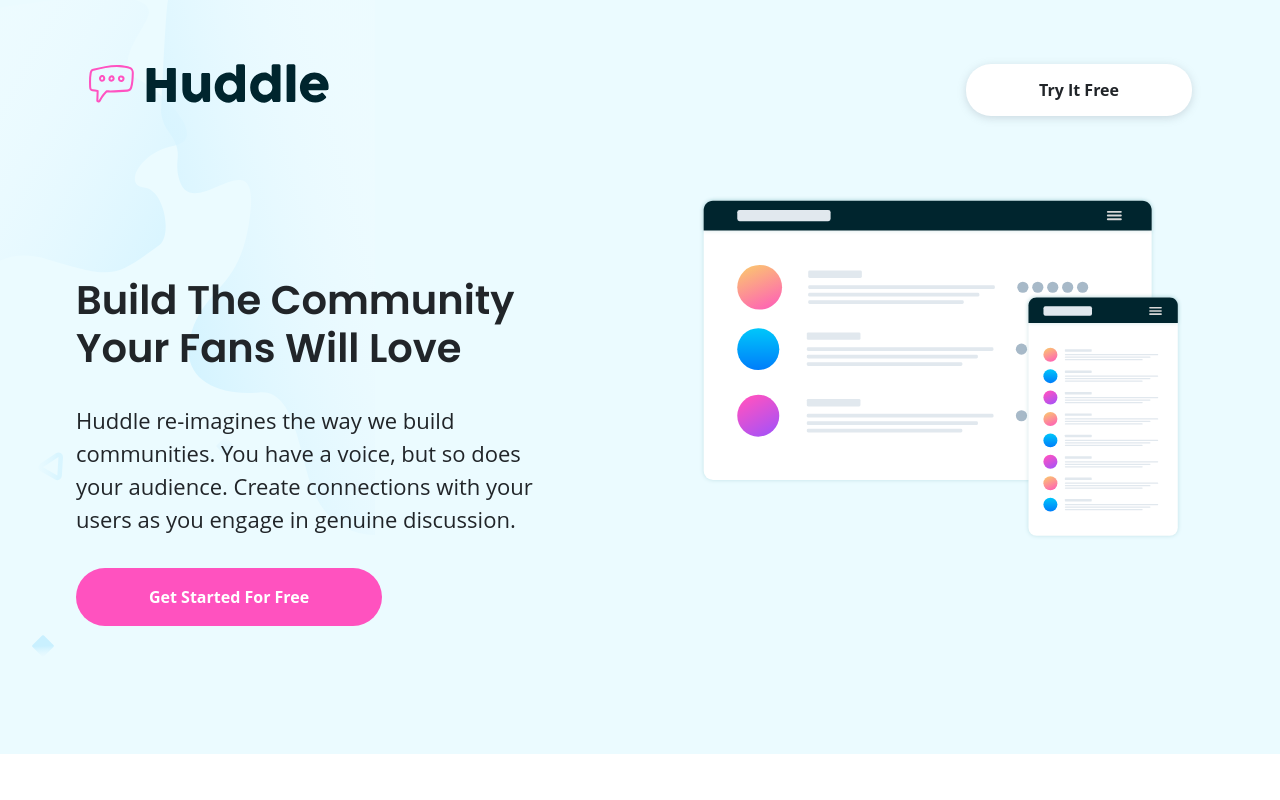
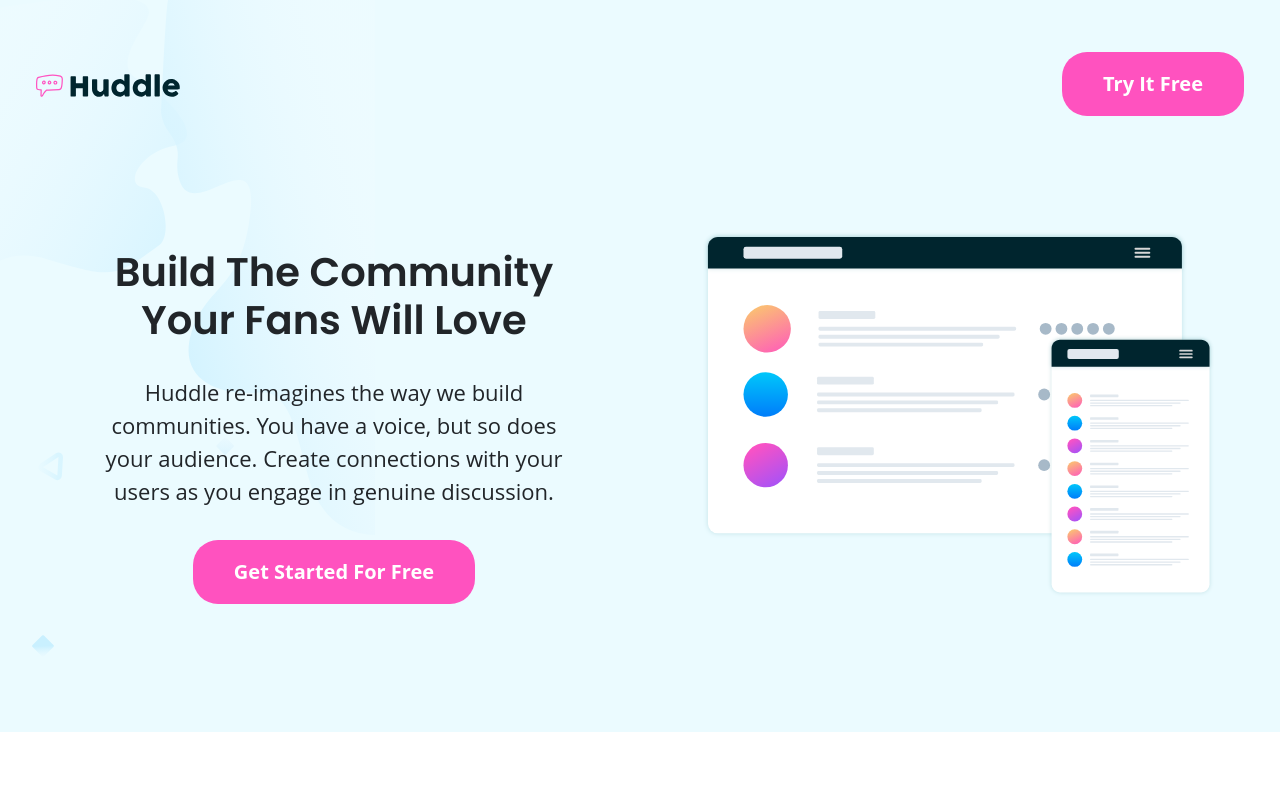
Before and after one commit to ayearicks/Huddle-Landing-Page, a plain HTML site: page index.html in a window 1280 px wide. Shown: the top 800 px of the page. Drawn offline with nearby package versions, Linux system fonts and the light colour scheme.

Commit message:
heading css

```diff
--- a/assets/css/style.css
+++ b/assets/css/style.css
@@ -14,9 +14,16 @@ body {
     font-family: 'Open Sans', sans-serif;
     font-weight: 400;
     font-size: 18px;
+    padding: 0;
+    margin: 0;
+    box-sizing: border-box;
 }
 
-h1, h2, h3, h4, h5 {
+h1,
+h2,
+h3,
+h4,
+h5 {
     font-family: 'Poppins', sans-serif;
     font-weight: 600;
 }
@@ -26,72 +33,63 @@ h1, h2, h3, h4, h5 {
     margin: 0;
 }
 
- .cta-btn {
-    font-family: 'Open Sans', sans-serif;
-    font-weight: 700;
-    background-color: var(--Pink);
-    color: var(--White);
-    border-radius: 25px;
-    padding: .5rem 3rem;
- }
-
- .row {
-     margin-right: 0;
- }
-
 
 /* Top Call-To-Action */
- div.top-cta div.jumbotron {
+
+.top-cta {
     background-color: var(--VeryPaleCyan);
     background-image: url('../img/bg-hero-mobile.svg');
     background-size: stretch;
     background-repeat: no-repeat;
  }
 
-div.top-cta-links a img.huddleLogo {
-     max-width: 100%;
-     padding-left: 1rem;
+nav {
+    display: flex;
+    flex-direction: row;
+    align-items: center;
+    justify-content: space-between;
+    padding: 20px;
 }
 
- div.top-cta-links a.btn {
-     background-color: var(--White);
-     text-transform: none;
-     font-weight: 700;
-     border-radius: 20px;
-     padding: .2rem 2rem;
-     box-shadow: 0px 2px 8px 0px rgba(128, 141, 153, .30);
+.huddleLogo {
+    max-width: 60%;
 }
 
- div.heading p {
+ .cta-btn {
+    font-weight: 700;
+    background-color: var(--Pink);
+    color: var(--White);
+    border-radius: 25px;
+    padding: 8px;
+ }
+
+ .heading p {
      font-size: 22px;
  }
 
- div.heading img {
+ .heading img {
      max-width: 100%;
      margin-top: 4rem;
  }
 
  /* 1200px+ Viewpoint */
 @media (min-width: 1200px){
-    div.top-cta div.jumbotron {
-        padding-bottom: 8rem;
+
+   .cta-btn {
+       padding: 1rem 2.5rem;
+       font-size: 20px;
+       border-radius: 25px;
+   }
+
+    .top-cta {
+        padding: 2rem 1rem 8rem 1rem;
         margin-bottom: 10rem;
     }
 
-    div.top-cta-links a.btn {
-        padding: .8rem 4.5rem;
-        border-radius: 25px;
-    }
-
-    div.heading a#cta-btn-top {
-        padding: 1rem 4.5rem;
-        border-radius: 30px;
-    }
-
-    div.heading img#mockups {
-        margin-top: -4rem;
+    #mockups {
+        margin-top: 0;
         min-width: 115%;
-        padding-right: 5rem;
+        padding-right: 3rem;
     }
 
 }
--- a/index.html
+++ b/index.html
@@ -4,21 +4,17 @@
   <meta charset="UTF-8">
   <meta name="viewport" content="width=device-width, initial-scale=1.0">
 
-
   <!-- Fonts -->
   <link href="https://fonts.googleapis.com/css2?family=Poppins:wght@600&display=swap" rel="stylesheet">
   <link href="https://fonts.googleapis.com/css2?family=Open+Sans:wght@1,400;1,700&display=swap" rel="stylesheet">
 
-  <!-- CSS Framework -->
-  <link rel="stylesheet" href="https://stackpath.bootstrapcdn.com/bootstrap/4.5.0/css/bootstrap.min.css" integrity="sha384-9aIt2nRpC12Uk9gS9baDl411NQApFmC26EwAOH8WgZl5MYYxFfc+NcPb1dKGj7Sk" crossorigin="anonymous">
-  <!-- Custom Styles -->
+  <!-- Bootstrap 5 -->
+  <link href="https://cdn.jsdelivr.net/npm/bootstrap@5.1.0/dist/css/bootstrap.min.css" rel="stylesheet" integrity="sha384-KyZXEAg3QhqLMpG8r+8fhAXLRk2vvoC2f3B09zVXn8CA5QIVfZOJ3BCsw2P0p/We" crossorigin="anonymous">  <!-- Custom Styles -->
   <link rel="stylesheet" href="assets/css/style.css">
 
   <!-- FontAwesome Icons -->
   <script src="https://kit.fontawesome.com/e822198573.js" crossorigin="anonymous"></script>
 
-
-  <link rel="icon" type="image/png" sizes="32x32" href="./images/favicon-32x32.png">
 
   <title>Frontend Mentor | Huddle Landing Page</title>
 
@@ -26,29 +22,21 @@
 <body>
 
   <!-- Main Container -->
-  <div class="container-fluid main">
+  <main class="container-fluid">
 
 
-    <!-- Jumbotron/Hero Section -->
-    <div class="top-cta">
-
-      <div class="jumbotron jumbotron-fluid">
-
-          <div class="top-cta-links row px-xl-5 pb-xl-5 justify-content-around">
-            <div class="col-5">
+    <!-- Hero Section -->
+    <div class="top-cta container-fluid jumbotron">
+      <nav>
         <a href="#">
           <img src="assets/img/logo.svg" alt="Huddle Logo" class="huddleLogo">
         </a>
-            </div>
-            <div class="col-6 text-right">
-              <a href="#" class="btn" role="button">
+        <a href="#" class="btn cta-btn" role="button">
           Try It Free
         </a>
-            </div>
-          </div>
+      </nav>
 
       <div class="row heading pt-5 px-4 mt-5 justify-content-xl-around">
-
         <div class="col-12 col-xl-5 text-center text-xl-left mt-xl-3">
           <h1>Build The Community Your Fans Will Love</h1>
           <p class="pt-2 pt-xl-4">
@@ -62,8 +50,6 @@
 
         <div class="col-12 col-xl-5">
           <img src="assets/img/illustration-mockups.svg" alt="Mock Website Illustration" id="mockups">
-            </div>
-
         </div>
 
       </div>
@@ -219,16 +205,12 @@
     </footer>
 
 
-  </div>
+  </main>
 
 
 
-
-
-  <script src="https://code.jquery.com/jquery-3.5.1.slim.min.js" integrity="sha384-DfXdz2htPH0lsSSs5nCTpuj/zy4C+OGpamoFVy38MVBnE+IbbVYUew+OrCXaRkfj" crossorigin="anonymous"></script>
-  <script src="https://cdn.jsdelivr.net/npm/popper.js@1.16.0/dist/umd/popper.min.js" integrity="sha384-Q6E9RHvbIyZFJoft+2mJbHaEWldlvI9IOYy5n3zV9zzTtmI3UksdQRVvoxMfooAo" crossorigin="anonymous"></script>
-  <script src="https://stackpath.bootstrapcdn.com/bootstrap/4.5.0/js/bootstrap.min.js" integrity="sha384-OgVRvuATP1z7JjHLkuOU7Xw704+h835Lr+6QL9UvYjZE3Ipu6Tp75j7Bh/kR0JKI" crossorigin="anonymous"></script>
-  <script src="assets/js/main.js"></script>
+  <!-- Bootstrap 5 js -->
+  <script src="https://cdn.jsdelivr.net/npm/bootstrap@5.1.0/dist/js/bootstrap.bundle.min.js" integrity="sha384-U1DAWAznBHeqEIlVSCgzq+c9gqGAJn5c/t99JyeKa9xxaYpSvHU5awsuZVVFIhvj" crossorigin="anonymous"></script>
 
 </body>
 </html>
```
Lines whose indentation alone changed are shown as unchanged.
